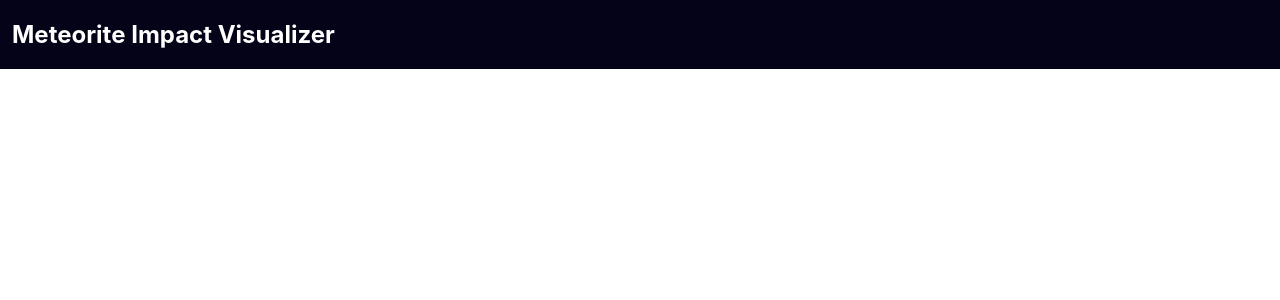
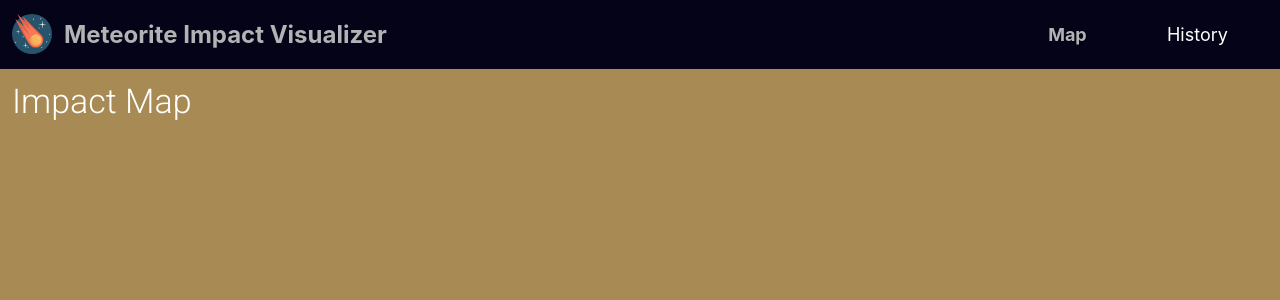
Before and after one commit to kemar-stpatrick876/meteorite-impact-visualizer, a React (Create React App) app: page /map in a window 1280 px wide. Shown: the top 300 px of the page. Built offline with nearby package versions, Linux system fonts and the light colour scheme.

Commit message:
added basic navigation + pages layout

```diff
--- a/package.json
+++ b/package.json
@@ -9,6 +9,7 @@
     "node-sass": "^4.13.1",
     "react": "^16.12.0",
     "react-dom": "^16.12.0",
+    "react-router-dom": "^5.1.2",
     "react-scripts": "3.4.0"
   },
   "scripts": {
--- a/src/components/App/App.js
+++ b/src/components/App/App.js
@@ -1,11 +1,24 @@
 import React from 'react';
+import { BrowserRouter as Router, Switch, Route, Link } from 'react-router-dom';
 import './App.scss';
 import { Header } from '../Header';
+import ImpactMap from '../../views/ImpactMap/ImpactMap';
+import History from '../../views/History/History';
 
 function App() {
   return (
     <div className="App">
-      <Header />
+      <Router>
+        <Header />
+        <Switch>
+          <Route path="/map">
+            <ImpactMap />
+          </Route>
+          <Route path="/history">
+            <History />
+          </Route>
+        </Switch>
+      </Router>
     </div>
   );
 }
--- a/src/components/App/App.scss
+++ b/src/components/App/App.scss
@@ -1,38 +1,20 @@
+@import '../../styles/colors.scss';
+
+@import url(https://fonts.googleapis.com/css?family=Roboto:400,300,500);
+
 .App {
-  text-align: center;
-}
 
-.App-logo {
-  height: 40vmin;
-  pointer-events: none;
-}
+  &__page {
+    padding: 12px;
+    background-color: $color3;
+    height: 100vh;
 
-@media (prefers-reduced-motion: no-preference) {
-  .App-logo {
-    animation: App-logo-spin infinite 20s linear;
+    &__title {
+      float: left;
+      font-size: 34px;
+      font-family: 'Roboto', sans-serif;
+      font-weight: 300;
+      color: #fff;
+    }
   }
 }
-
-.App-header {
-  background-color: #282c34;
-  min-height: 100vh;
-  display: flex;
-  flex-direction: column;
-  align-items: center;
-  justify-content: center;
-  font-size: calc(10px + 2vmin);
-  color: white;
-}
-
-.App-link {
-  color: #61dafb;
-}
-
-@keyframes App-logo-spin {
-  from {
-    transform: rotate(0deg);
-  }
-  to {
-    transform: rotate(360deg);
-  }
-}
--- a/src/components/Header/Header.js
+++ b/src/components/Header/Header.js
@@ -1,10 +1,37 @@
 import React from 'react';
+import { NavLink } from 'react-router-dom';
+import logo from '../../meteorite.svg';
 import './Header.scss';
 
 export default function Header() {
   return (
     <div className="Header">
-      <h2 className="Header__app-title">Meteorite Impact Visualizer</h2>
+      <span>
+        <img className="Header__app-logo" src={logo} alt="meteorite logo" />
+        <h2 className="Header__app-title">Meteorite Impact Visualizer</h2>
+      </span>
+      <nav className="Header__nav">
+        <ul className="nav-list">
+          <li className="nav-list__item">
+            <NavLink
+              to="/map"
+              className="nav-list__item__link"
+              activeClassName="nav-list__item__link--active"
+            >
+              Map
+            </NavLink>
+          </li>
+          <li className="nav-list__item">
+            <NavLink
+              to="/history"
+              className="nav-list__item__link"
+              activeClassName="nav-list__item__link--active"
+            >
+              History
+            </NavLink>
+          </li>
+        </ul>
+      </nav>
     </div>
   );
 }
--- a/src/components/Header/Header.scss
+++ b/src/components/Header/Header.scss
@@ -6,9 +6,40 @@
   align-items: center;
   padding: 0 12px;
   background-color: $color2;
+  span {
+    display: flex;
+    align-items: center;
+  }
+  &__app-logo {
+    width: 40px;
+    height: 40px;
+    margin-right: 12px;
+  }
 
   &__app-title {
     color: #fff;
     font-size: 24px;
+    color: #b1b3b5;
+  }
+  &__nav {
+    width: 300px;
+    .nav-list {
+      display: flex;
+      justify-content: space-around;
+      list-style: none;
+      &__item {
+        &__link {
+          text-decoration: none;
+          font-size: 18px;
+          color: #fff;
+          transition: all 500ms;
+          &:hover,
+          &--active {
+            font-weight: bold;
+            color: #b1b3b5;
           }
         }
+      }
+    }
+  }
+}
--- a/src/styles/index.scss
+++ b/src/styles/index.scss
@@ -8,8 +8,3 @@ body {
   -webkit-font-smoothing: antialiased;
   -moz-osx-font-smoothing: grayscale;
 }
-
-code {
-  font-family: source-code-pro, Menlo, Monaco, Consolas, 'Courier New',
-    monospace;
-}
--- /dev/null
+++ b/src/views/History/History.js
@@ -0,0 +1,9 @@
+import React from 'react';
+
+export default function History() {
+  return (
+    <div className="App__page">
+      <div className="App__page__title">History</div>
+    </div>
+  );
+}
--- /dev/null
+++ b/src/views/ImpactMap/ImpactMap.js
@@ -0,0 +1,9 @@
+import React from 'react';
+
+export default function ImpactMap() {
+  return (
+    <div className="App__page">
+      <div className="App__page__title">Impact Map</div>
+    </div>
+  );
+}
```
Also changed, not shown: src/meteorite.svg (added), src/views/DataEdits/index.js (deleted), src/views/ImpactMap/index.js (deleted), 1 other file (tests, documents, lock files or other folders). Lines whose indentation alone changed are shown as unchanged.
